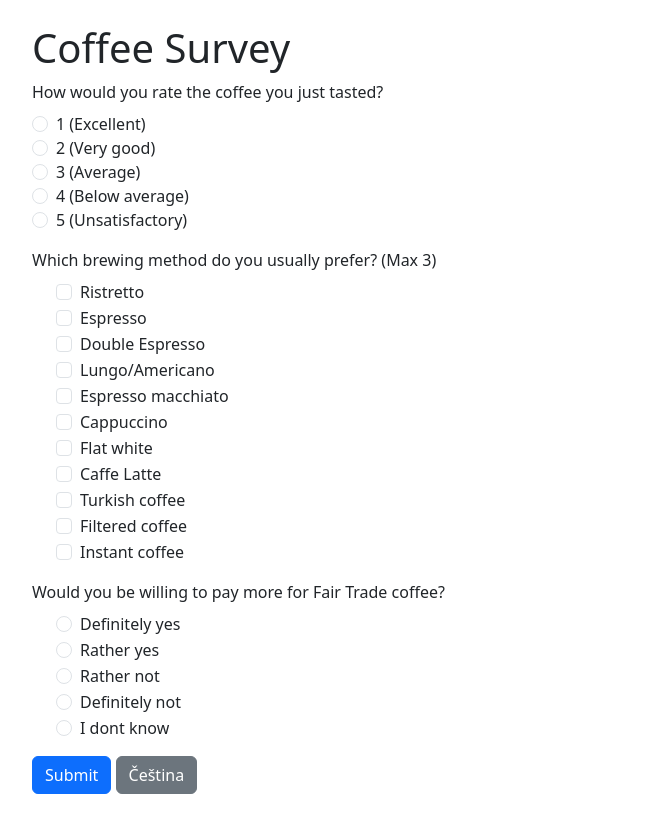
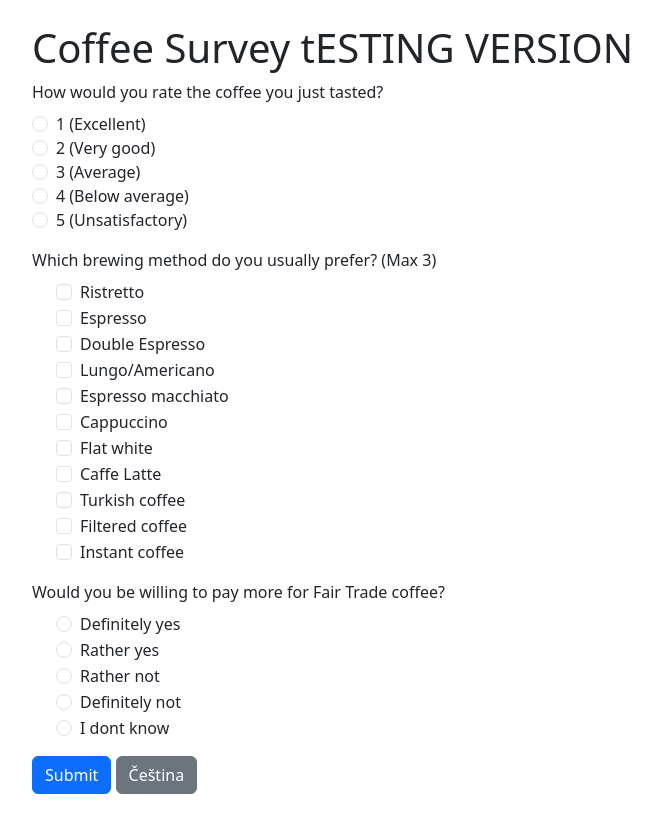
Before and after one commit to DanTurko/school-project-, a plain HTML site: page index.html in a window 1280 px wide. Shown: the whole page, without its empty margins (50-711 px from the left). Drawn offline with nearby package versions, Linux system fonts and the light colour scheme.

Commit message:
Add files via upload

```diff
--- a/i18n.js
+++ b/i18n.js
@@ -1,6 +1,6 @@
 const translations = {
   en: {
-    title: "Coffee Survey",
+    title: "Coffee Survey tESTING VERSION",
     q1: "How would you rate the coffee you just tasted?",
     q2: "Which brewing method do you usually prefer? (Max 3)",
     q3: "Would you be willing to pay more for Fair Trade coffee?",
--- a/index.html
+++ b/index.html
@@ -8,7 +8,7 @@
 </head>
 <body class="p-4">
   <div class="container">
-    <h1 data-i18n="title">Coffee Surveyxgfdxdgfdxgdxgfdxgfdxfgdxfgdxgdxfg</h1>
+    <h1 data-i18n="title">Coffee Survey tESTING VERSION</h1>
 
     <div class="mb-3">
       <label class="form-label" data-i18n="q1">How would you rate the coffee you just tasted?</label>
```
